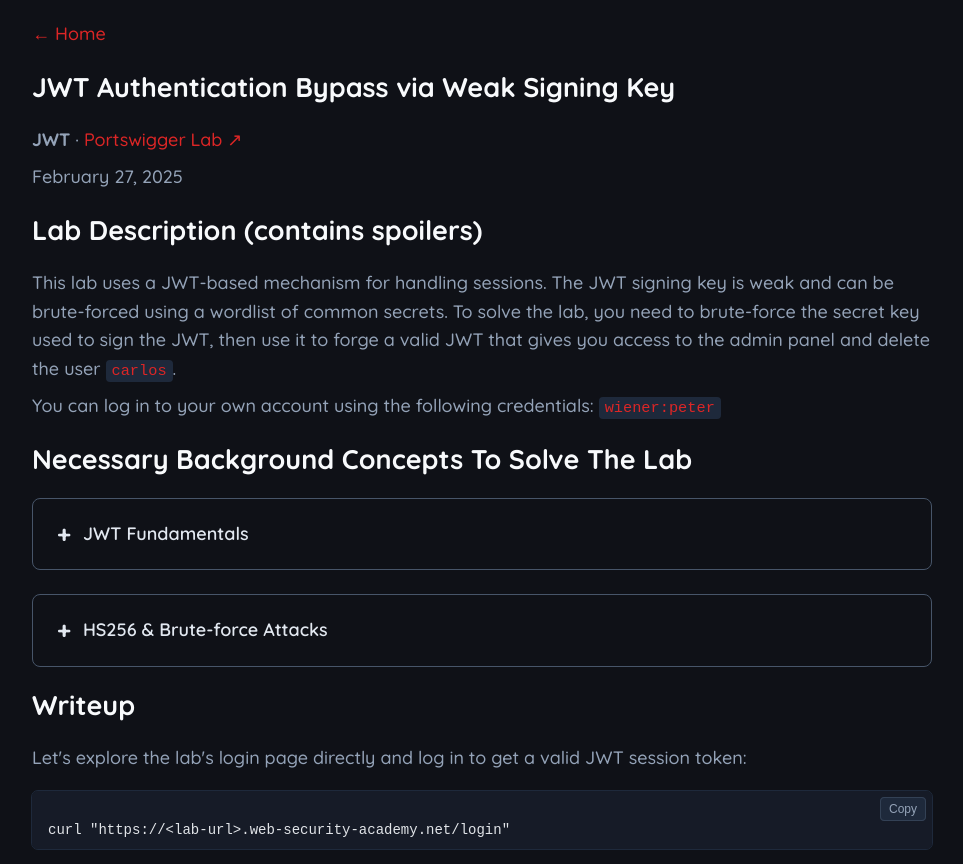
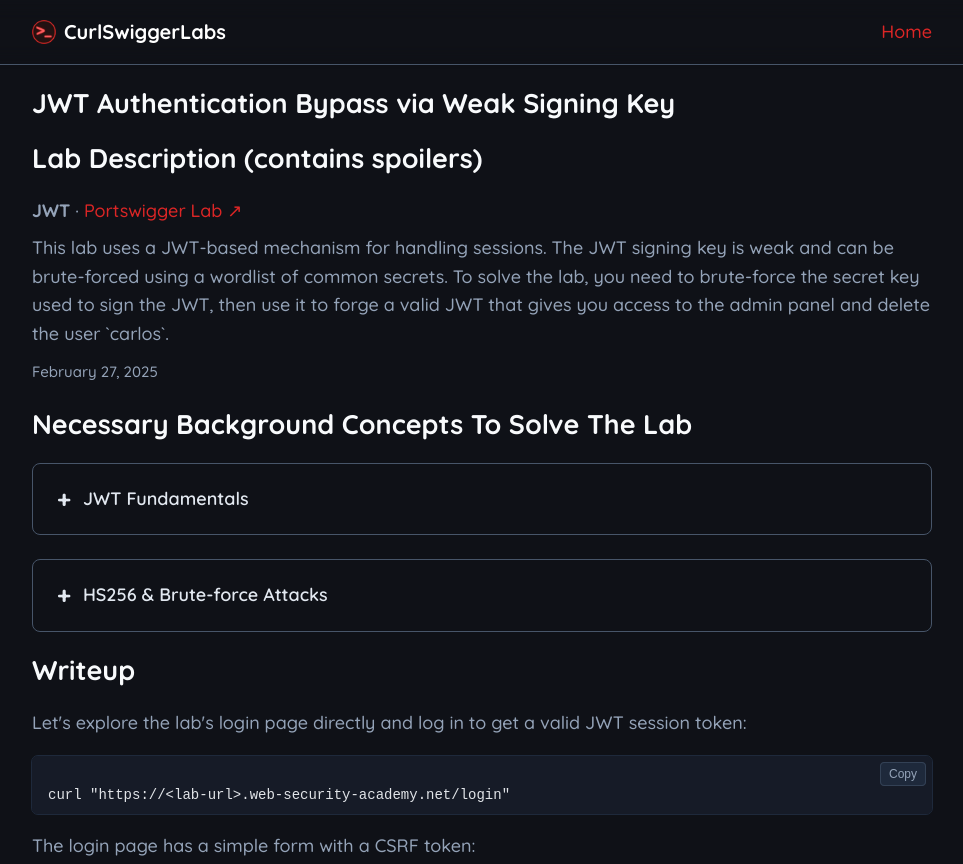
Before and after one commit to echoesofwhoami/CurlSwiggerLabs, an Astro site: page /CurlSwiggerLabs/jwt-authentication-bypass-via-weak-signing-key in a window 1280 px wide. Shown: the top 864 px of the page, without its empty margins (158-1121 px from the left). Built offline with nearby package versions, Linux system fonts and the light colour scheme; Astro itself is replaced by a stand-in of ours; code samples lack their colours.

Commit message:
Move lab description from MDX content to frontmatter and refactor PostHeader component

```diff
--- /dev/null
+++ b/src/components/Navbar.astro
@@ -0,0 +1,65 @@
+<header class="navbar">
+  <nav class="nav-container">
+    <div class="nav-brand">
+      <a href="/CurlSwiggerLabs" class="brand-link">
+        <img src={`${import.meta.env.BASE_URL}/echoes.png`} alt="CurlSwiggerLabs" class="brand-icon" />
+        <span>CurlSwiggerLabs</span>
+      </a>
+    </div>
+
+    <ul>
+      <li>
+        <a href="/CurlSwiggerLabs">
+          Home
+        </a>
+      </li>
+    </ul>
+
+  </nav>
+</header>
+
+<style>
+  .navbar {
+    backdrop-filter: blur(10px);
+    border-bottom: 1px solid #475569;
+    position: sticky;
+    top: 0;
+    left: 0;
+    right: 0;
+    width: 100%;
+    z-index: 100;
+    box-shadow: 0 1px 3px rgba(0, 0, 0, 0.1);
+  }
+
+  .nav-container {
+    padding: 0 20px;
+    max-width: 900px;
+    margin: 0 auto;
+    display: flex;
+    align-items: center;
+    justify-content: space-between;
+    height: 64px;
+  }
+
+  .brand-link {
+    display: flex;
+    align-items: center;
+    font-size: 1.25rem;
+    gap: 0.5rem;
+    text-decoration: none;
+    color: #ffffff;
+    font-weight: 700;
+    font-family: 'Quicksand', sans-serif;
+    transition: color 0.2s ease;
+  }
+
+  .brand-link:hover {
+    color: #dc2626;
+  }
+
+  .brand-icon {
+    border: none;
+    width: 24px;
+    height: 24px;
+  }
+</style>
--- a/src/components/PostHeader.astro
+++ b/src/components/PostHeader.astro
@@ -1,27 +1,26 @@
 ---
+import { formatDate } from '../utils';
+
 export interface Props {
   title: string;
   category: string;
   labUrl: string;
   date: string;
+  portswiggerDescription: string;
 }
 
-const { title, category, labUrl, date } = Astro.props;
+const { title, category, labUrl, date, portswiggerDescription } = Astro.props;
 ---
 
-<header class="mb-8">
-  <h1 class="text-3xl font-bold mb-4">{title}</h1>
-  <div class="flex flex-col gap-2">
+<div>
+  <h1>{title}</h1>
+  <div>
+    <h2>Lab Description (contains spoilers)</h2>
     <p>
       <strong>{category}</strong> ·
-      <a href={labUrl} target="_blank" rel="noopener noreferrer" class="text-blue-600 hover:text-blue-800 underline">Portswigger Lab ↗</a>
+      <a href={labUrl} target="_blank" rel="noopener noreferrer">Portswigger Lab ↗</a>
     </p>
-    <p class="text-sm text-gray-600">
-      {new Date(date).toLocaleDateString('en-US', {
-        year: 'numeric',
-        month: 'long',
-        day: 'numeric'
-      })}
-    </p>
+    <p>{portswiggerDescription}</p>
+    <small>{formatDate(date)}</small>
   </div>
-</header>
+</div>
--- a/src/content.config.ts
+++ b/src/content.config.ts
@@ -8,6 +8,7 @@ const blog = defineCollection({
     labUrl: z.string().url(),
     category: z.string(),
     date: z.string(),
+    portswiggerDescription: z.string(),
   }),
 });
 
--- a/src/content/blog/jwt-authentication-bypass-via-weak-signing-key.mdx
+++ b/src/content/blog/jwt-authentication-bypass-via-weak-signing-key.mdx
@@ -4,16 +4,11 @@ description: "How to exploit weak JWT signing keys by bruteforcing the secret to
 labUrl: "https://portswigger.net/web-security/jwt/lab-jwt-authentication-bypass-via-weak-signing-key"
 category: "JWT"
 date: "2025-02-27"
+portswiggerDescription: "This lab uses a JWT-based mechanism for handling sessions. The JWT signing key is weak and can be brute-forced using a wordlist of common secrets. To solve the lab, you need to brute-force the secret key used to sign the JWT, then use it to forge a valid JWT that gives you access to the admin panel and delete the user `carlos`."
 ---
 
 import CollapsiblePartial from '../../components/CollapsiblePartial.astro';
 import PartialContainer from '../../components/PartialContainer.astro';
-
-## Lab Description (contains spoilers)
-
-This lab uses a JWT-based mechanism for handling sessions. The JWT signing key is weak and can be brute-forced using a wordlist of common secrets. To solve the lab, you need to brute-force the secret key used to sign the JWT, then use it to forge a valid JWT that gives you access to the admin panel and delete the user `carlos`.
-
-You can log in to your own account using the following credentials: `wiener:peter`
 
 ## Necessary Background Concepts To Solve The Lab
 
--- a/src/content/blog/oauth-account-hijacking-via-redirect-uri.mdx
+++ b/src/content/blog/oauth-account-hijacking-via-redirect-uri.mdx
@@ -4,20 +4,11 @@ description: "How to exploit a misconfigured OAuth provider that doesn't validat
 labUrl: "https://portswigger.net/web-security/oauth/lab-oauth-account-hijacking-via-redirect-uri"
 category: "OAuth"
 date: "2025-03-04"
+portswiggerDescription: "This lab uses an OAuth service to allow users to log in with their social media account. A misconfiguration by the OAuth provider makes it possible for an attacker to steal authorization codes associated with other users' accounts. To solve the lab, steal an authorization code associated with the admin user, then use it to access their account and delete the user `carlos`. The admin user will open anything you send from the exploit server and they always have an active session with the OAuth service. You can log in with your own social media account using the following credentials: `wiener:peter`"
 ---
 
 import CollapsiblePartial from '../../components/CollapsiblePartial.astro';
 import PartialContainer from '../../components/PartialContainer.astro';
-
-## Lab Description (contains spoilers)
-
-This lab uses an OAuth service to allow users to log in with their social media account. A misconfiguration by the OAuth provider makes it possible for an attacker to steal authorization codes associated with other users' accounts.
-
-To solve the lab, steal an authorization code associated with the admin user, then use it to access their account and delete the user `carlos`.
-
-The admin user will open anything you send from the exploit server and they always have an active session with the OAuth service.
-
-You can log in with your own social media account using the following credentials: `wiener:peter`
 
 ## Necessary Background Concepts To Solve The Lab
 
--- a/src/content/blog/php-deserialization-arbitrary-object-injection.mdx
+++ b/src/content/blog/php-deserialization-arbitrary-object-injection.mdx
@@ -4,16 +4,11 @@ description: "How to exploit PHP insecure deserialization to inject arbitrary ob
 labUrl: "https://portswigger.net/web-security/deserialization/exploiting/lab-deserialization-arbitrary-object-injection-in-php"
 category: "Object Injection (PHP)"
 date: "2025-02-22"
+portswiggerDescription: "This lab uses a serialization-based session mechanism and is vulnerable to arbitrary object injection as a result. To solve the lab, create and inject a malicious serialized object to delete the `morale.txt` file from Carlos's home directory. You will need to obtain source code access to solve this lab. You can log in to your own account using the following credentials: `wiener:peter`"
 ---
 
 import CollapsiblePartial from '../../components/CollapsiblePartial.astro';
 import PartialContainer from '../../components/PartialContainer.astro';
-
-## Lab Description (contains spoilers)
-
-This lab uses a serialization-based session mechanism and is vulnerable to arbitrary object injection as a result. To solve the lab, create and inject a malicious serialized object to delete the `morale.txt` file from Carlos's home directory. You will need to obtain source code access to solve this lab.
-
-You can log in to your own account using the following credentials: `wiener:peter`
 
 ## Necessary Background Concepts To Solve The Lab
 
--- a/src/content/blog/ssrf-filter-bypass-open-redirection.mdx
+++ b/src/content/blog/ssrf-filter-bypass-open-redirection.mdx
@@ -4,16 +4,11 @@ description: "How to bypass SSRF filters using an open redirection vulnerability
 labUrl: "https://portswigger.net/web-security/ssrf/lab-ssrf-filter-bypass-via-open-redirection"
 category: "SSRF"
 date: "2025-02-20"
+portswiggerDescription: "This lab demonstrates how to bypass SSRF filters using an open redirection vulnerability. The application has a stock check feature that loads data from an internal system, URL is filtered to prevent direct SSRF attacks but there's an open redirection vulnerability that can be exploited to bypass these filters."
 ---
 
 import CollapsiblePartial from '../../components/CollapsiblePartial.astro';
 import PartialContainer from '../../components/PartialContainer.astro';
-
-## Lab Description (contains spoilers)
-
-This lab demonstrates how to bypass SSRF filters using an open redirection vulnerability.
-
-The application has a stock check feature that loads data from an internal system, URL is filtered to prevent direct SSRF attacks but there's an open redirection vulnerability that can be exploited to bypass these filters.
 
 ## Necessary Background Concepts To Solve The Lab
 
--- a/src/layouts/Layout.astro
+++ b/src/layouts/Layout.astro
@@ -2,6 +2,7 @@
 import { useTranslations } from '../i18n/utils';
 import '../styles/global.css';
 import CopyCodeButton from '../components/CopyCodeButton.astro';
+import Navbar from '../components/Navbar.astro';
 
 interface Props {
   title?: string;
@@ -46,6 +47,7 @@ const canonicalURL = new URL(Astro.url.pathname, Astro.site);
     <title>{title}</title>
   </head>
   <body>
+    <Navbar currentPath={Astro.url.pathname} />
     <slot />
     <CopyCodeButton />
   </body>
--- a/src/pages/[slug].astro
+++ b/src/pages/[slug].astro
@@ -1,35 +1,30 @@
 ---
 import Layout from '../layouts/Layout.astro';
-import { getCollection, render } from 'astro:content';
-import { useTranslations } from '../i18n/utils';
+import { render } from 'astro:content';
 import PostHeader from '../components/PostHeader.astro';
+import { getPosts } from '../utils';
 
 export async function getStaticPaths() {
-  const posts = await getCollection('blog');
-  return posts.map((post) => ({
-    params: { slug: post.id.replace(/\.mdx?$/, '') },
-    props: { post },
-  }));
+  return await getPosts();
 }
 
 const { post } = Astro.props;
-const t = useTranslations('en');
-const base = import.meta.env.BASE_URL.replace(/\/$/, '');
 
 const { Content } = await render(post);
 ---
 
 <Layout title={post.data.title} description={post.data.description} lang="en">
+  <article>
     <main>
-    <p><a href={`${base}/`}>← {t('nav.home')}</a></p>
-    <article>
+
     <PostHeader
       title={post.data.title}
       category={post.data.category}
       labUrl={post.data.labUrl}
       date={post.data.date}
+      portswiggerDescription={post.data.portswiggerDescription}
     />
       <Content />
+    </main>
   </article>
-  </main>
 </Layout>
--- a/src/styles/global.css
+++ b/src/styles/global.css
@@ -1,12 +1,17 @@
 body {
   background-color: #0f1117;
   color: #e2e8f0;
-  margin: 20px auto;
-  max-width: 900px;
+  margin: 0;
+  padding: 0;
   line-height: 1.6;
   font-size: 18px;
-  padding: 0 10px;
   font-family: 'Quicksand', sans-serif;
+}
+
+main {
+  max-width: 900px;
+  margin: auto;
+  padding: 0 20px;
 }
 
 h1,
@@ -30,7 +35,8 @@ ol li::marker {
 }
 
 p,
-li {
+li,
+small {
   font-weight: 500;
   color: #94a3b8;
 }
@@ -55,13 +61,7 @@ a:visited {
 
 a:hover {
   color: #ef4444;
-  text-decoration: underline;
-}
-
-hr {
-  border: none;
-  border-top: 1px solid #1e293b;
-  margin: 32px 0;
+  text-decoration: none;
 }
 
 blockquote {
--- /dev/null
+++ b/src/utils/index.ts
@@ -0,0 +1,44 @@
+import { getCollection } from 'astro:content';
+
+export async function getPosts() {
+  const posts = await getCollection('blog');
+  return posts.map((post) => ({
+    params: { slug: post.id.replace(/\.mdx?$/, '') },
+    props: { post },
+  }));
+}
+
+export function formatDate(date: string): string {
+  return new Date(date).toLocaleDateString('en-US', {
+    year: 'numeric',
+    month: 'long',
+    day: 'numeric'
+  });
+}
+
+export async function getGroupedPosts() {
+  const allPosts = await getCollection('blog');
+
+  const sortedPosts = allPosts.sort((a, b) =>
+    new Date(a.data.date).getTime() - new Date(b.data.date).getTime()
+  );
+
+  const postsByCategory = sortedPosts.reduce((categories, post) => {
+    const category = post.data.category;
+
+    categories[category] ??= [];
+
+    categories[category].push(post);
+
+    return categories;
+  }, {} as Record<string, typeof sortedPosts>);
+
+  const groupedPosts = Object
+    .entries(postsByCategory)
+    .map(([category, categoryPosts]) => ({
+      category,
+      categoryPosts,
+    }));
+
+  return groupedPosts;
+}
```
Also changed, not shown: src/pages/index.astro (+3 -11 lines). Lines whose indentation alone changed are shown as unchanged.
